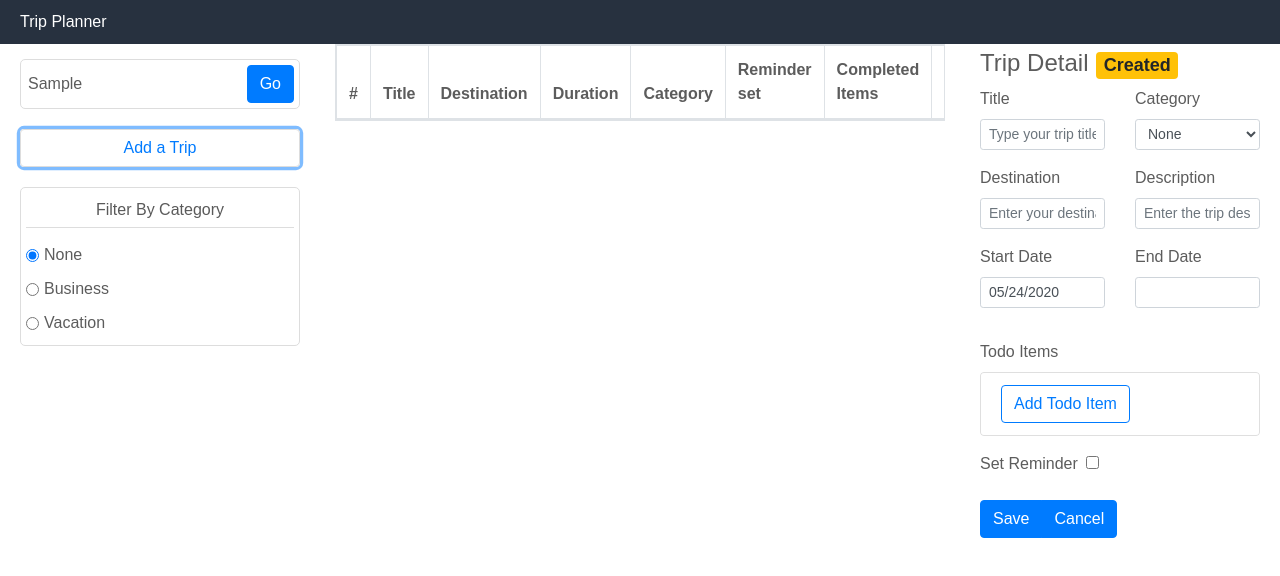
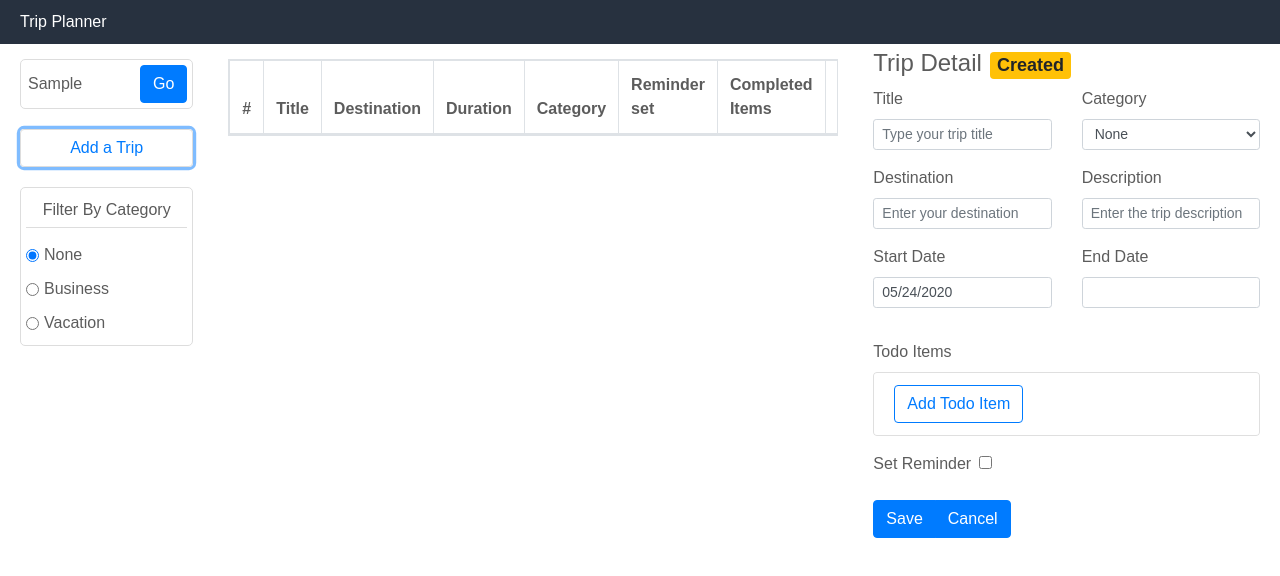
Before and after one commit to iamyle0710/trip-planner, a React (Create React App) app: page / in a window 1280 px wide. Both pictures are taken after typing "Sample" into the empty fields and a click on the button "Add a Trip". Shown: the top 576 px of the page. Built offline with nearby package versions, Linux system fonts and the light colour scheme.

Commit message:
update grid responsive layout

```diff
--- a/src/components/App.js
+++ b/src/components/App.js
@@ -220,7 +220,7 @@ class App extends React.Component {
 					<div className="header">Trip Planner</div>
 				</Row>
 				<Row className="flex-fill d-flex content-row">
-					<Col sm={12} md={3} lg={3} className="content-row">
+					<Col sm={12} md={3} lg={2} className="content-row">
 						<FilterPanel
 							filterCategory={filterCategory}
 							onChangeSearchKeyword={this.onChangeSearchKeyword}
@@ -232,7 +232,7 @@ class App extends React.Component {
 					<Col
 						sm={12}
 						md={selectTrip ? 5 : 9}
-						lg={selectTrip ? 6 : 9}
+						lg={selectTrip ? 6 : 10}
 						className="content-row"
 					>
 						<GridPanel
@@ -242,7 +242,7 @@ class App extends React.Component {
 						/>
 					</Col>
 					{selectTrip && (
-						<Col sm={12} md={4} lg={3} className="content-row">
+						<Col sm={12} md={4} lg={4} className="content-row">
 							<DetailPanel
 								key={selectTrip.id}
 								trip={selectTrip}
--- a/src/components/gridPanel/GridPanel.css
+++ b/src/components/gridPanel/GridPanel.css
@@ -1,6 +1,7 @@
 .gridPanel {
 	display: inline-block;
 	overflow:auto;
+	margin:  15px 0;
 }
 
 .gridPanel tr.selected{
--- a/src/components/gridPanel/GridPanel.js
+++ b/src/components/gridPanel/GridPanel.js
@@ -38,7 +38,9 @@ const GridPanel = ({ trips, selectTripId, onSelectTrip }) => {
 						<td>{index + 1}</td>
 						<td>{trip.title}</td>
 						<td>{trip.destination}</td>
-						<td>{trip.duration}</td>
+						<td>
+							{trip.duration} {trip.duration <= 1 ? 'day' : 'days'}
+						</td>
 						<td>{trip.category}</td>
 						<td>{trip.isReminderPending ? <i className="fa fa-clock-o" /> : null}</td>
 						<td>
```
